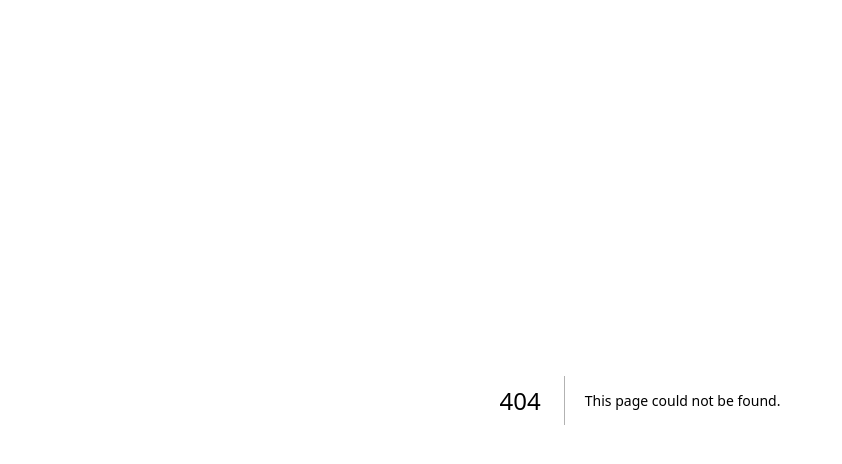
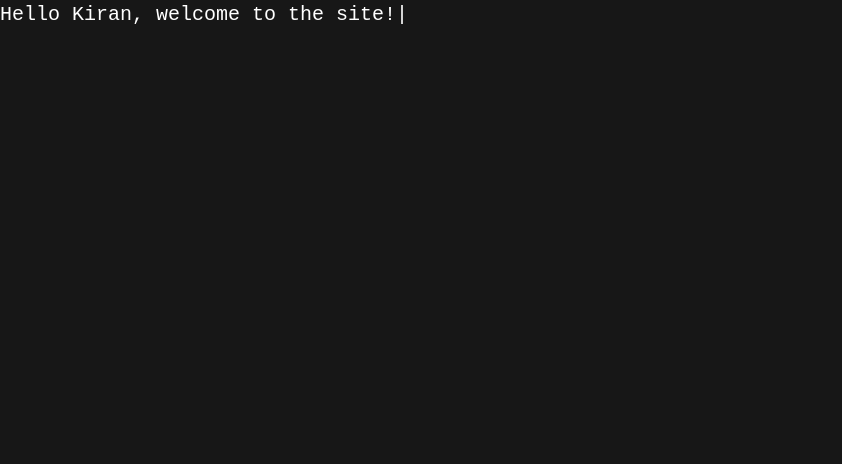
Before and after one commit to M6839/Kiran-portfolioWebsite, a Next.js app: page /TypeEffect in a window 1280 px wide. Before the commit this address had no page. Shown: the top 464 px of the page, without its empty margins (0-842 px from the left). Built offline with nearby package versions, Linux system fonts and the light colour scheme.

Commit message:
changes in hero section

```diff
--- /dev/null
+++ b/src/app/TypeEffect/page.tsx
@@ -0,0 +1,26 @@
+"use client"
+import React, { useState, useEffect } from "react";
+
+export default function TypingEffect() {
+  const message = "Hello Kiran, welcome to the site!";
+  const [text, setText] = useState("");
+  const [index, setIndex] = useState(0);
+
+  useEffect(() => {
+    if (index < message.length) {
+      const timeout = setTimeout(() => {
+        setText((prev) => prev + message.charAt(index));
+        setIndex((prev) => prev + 1);
+      }, 100);
+
+      return () => clearTimeout(timeout);
+    }
+  }, [index, message]);
+
+  return (
+    <div style={{ fontSize: "20px", fontFamily: "monospace" }}>
+      {text}
+      <span style={{ animation: "blink 0.6s infinite" }}>|</span>
+    </div>
+  );
+}
--- a/src/components/Hero.tsx
+++ b/src/components/Hero.tsx
@@ -5,8 +5,29 @@ import { motion } from "framer-motion";
 import Image from "next/image";
 import { MdOutlineHexagon } from "react-icons/md";
 import { FaArrowRight } from "react-icons/fa";
+import { useEffect, useState } from "react";
 
  function Hero() {
+  const message = "Kiran Kumar";
+  const [text, setText] = useState("");
+  const [index, setIndex] = useState(0);
+  useEffect(() => {
+    const timeout = setTimeout(() => {
+      setText((prev) => prev + message.charAt(index));
+      setIndex((prev) => prev + 1);
+    }, 300);
+
+    if (index === message.length) {
+      setTimeout(() => {
+        setText("");
+        setIndex(0);
+      }, 1000);
+    }
+
+    return () => clearTimeout(timeout);
+  }, [index, message]);
+
+
   return (
     <div className="min-h-screen bg-[#1a1a1a] text-[#f5f5f5] flex flex-col md:flex-row items-center justify-center pt-24 mx-4 md:mx-20 py-12 gap-10" id="Home">
 
@@ -20,7 +41,7 @@ import { FaArrowRight } from "react-icons/fa";
         {...({} as any)}
        className="flex-1 max-w-xl">
         <h1 className="text-5xl font-extrabold leading-tight">
-          Hi, I&apos;m <span className="text-[#14b8a6]">Kiran Kumar</span>
+          Hi, I&apos;m <span className="text-[#14b8a6]">{text}</span>
         </h1>
         <p className="mt-4 text-[#aaaaaa] text-[20px] md:text-[23px]">
           A passionate Full Stack Developer crafting fast, modern web experiences with clean, scalable code.
```
